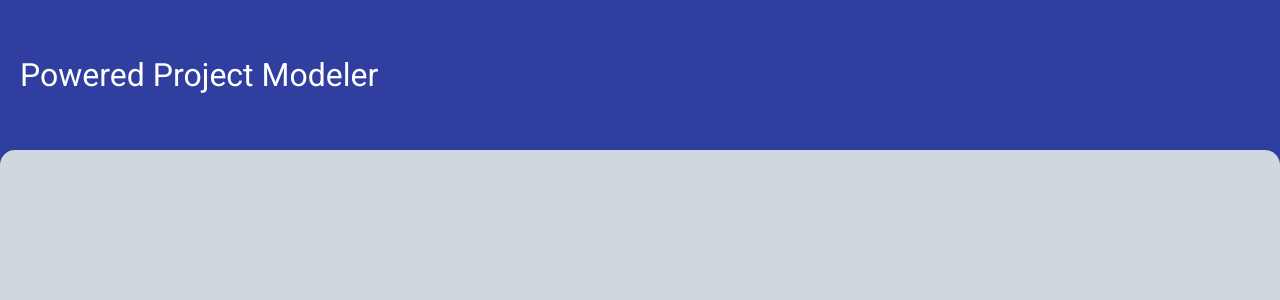
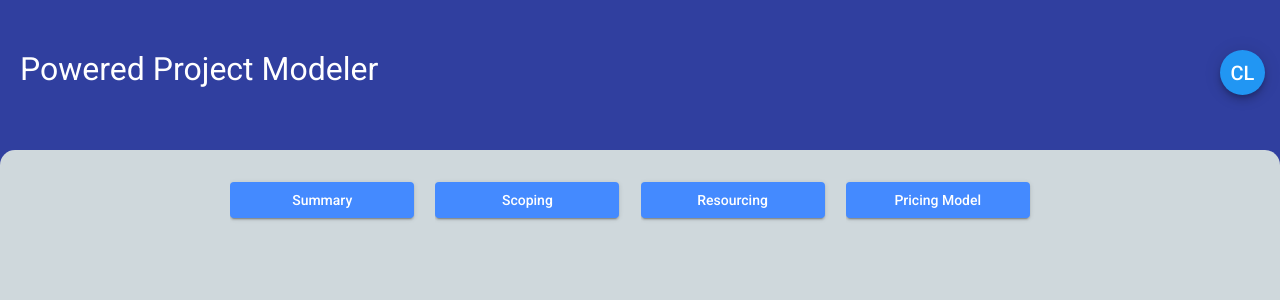
Before and after one commit to adeng/PoweredPricing, an Angular app: page / in a window 1280 px wide. Shown: the top 300 px of the page. Built offline with nearby package versions, Linux system fonts and the light colour scheme.

Commit message:
Add command bar

```diff
--- a/src/app/app.component.html
+++ b/src/app/app.component.html
@@ -1,10 +1,32 @@
 <!--The content below is only a placeholder and can be replaced.-->
 <div class="header">
 	<h1>Powered Project Modeler</h1>
+
+	<button mat-mini-fab>
+		<!-- <mat-icon>person</mat-icon> -->
+		<p>CL</p>
+	</button>
 </div>
 
 <div class="container">
-
+	<div class="button-segment-bar">
+		<mat-grid-list cols="6" rowHeight="4:1">
+			<mat-grid-tile></mat-grid-tile>
+			<mat-grid-tile>
+				<button mat-raised-button>Summary</button>
+			</mat-grid-tile>
+			<mat-grid-tile>
+				<button mat-raised-button>Scoping</button>
+			</mat-grid-tile>
+			<mat-grid-tile>
+				<button mat-raised-button>Resourcing</button>
+			</mat-grid-tile>
+			<mat-grid-tile>
+				<button mat-raised-button>Pricing Model</button>
+			</mat-grid-tile>
+			<mat-grid-tile></mat-grid-tile>
+		</mat-grid-list>
+	</div>
 </div>
 
 <router-outlet></router-outlet>
--- a/src/app/app.component.scss
+++ b/src/app/app.component.scss
@@ -1,20 +1,48 @@
 .header {
     height: 175px;
     background-color: #303f9f;
+    padding-top: 50px;
 
     h1 {
         margin: 0 0 0 20px;
         color: white;
         font-weight: 400;
-        line-height: 150px;
+        display: inline-block;
+    }
+
+    button {
+        position: absolute;
+        right: 15px;
+        border-radius: 25px;
+        border: 0px solid;
+        height: 45px;
+        width: 45px;
+        background-color: #2196F3;
+        color: white;
+
+        p {
+            font-size: 20px;
+            margin: 0;
+        }
     }
 }
 
 .container {
     height: calc(100% - 150px);
     width: 100%;
-    background-color: #CFD8DC;
+    background-color: #cfd8dc;
     position: absolute;
     bottom: 0;
     border-radius: 15px 15px 0 0;
+
+    .button-segment-bar {
+        padding: 25px;
+
+        button {
+            width: 100%;
+            margin-right: 20px;
+            background-color: #448AFF;
+            color: white;
+        }
+    }
 }
```
Also changed, not shown: src/app/app.module.ts (+9 -1 lines).
